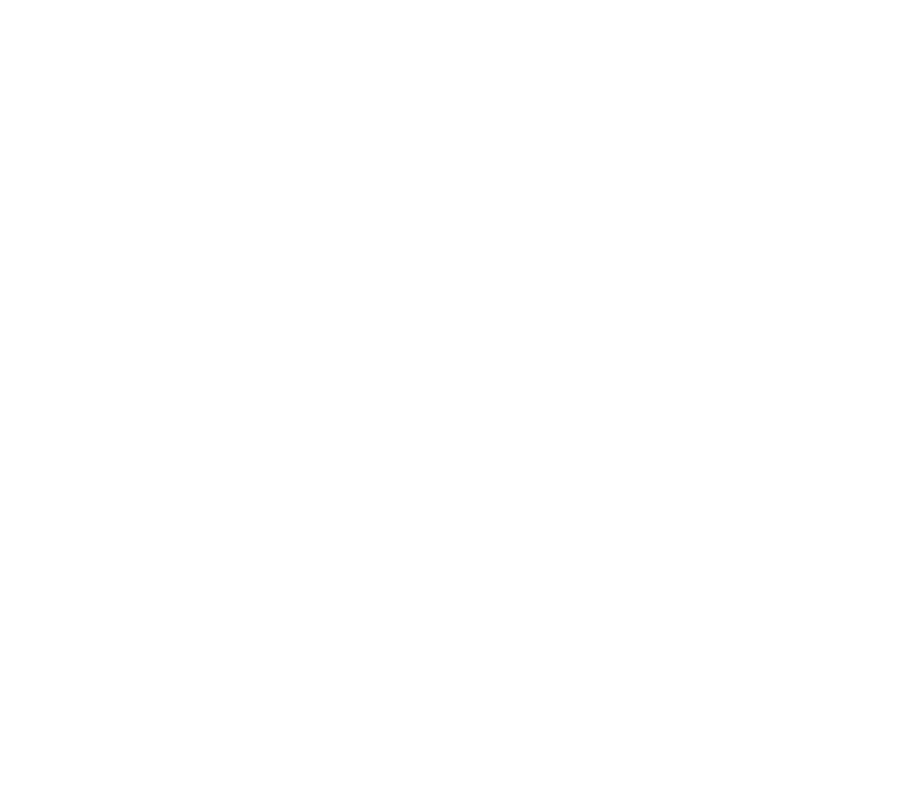
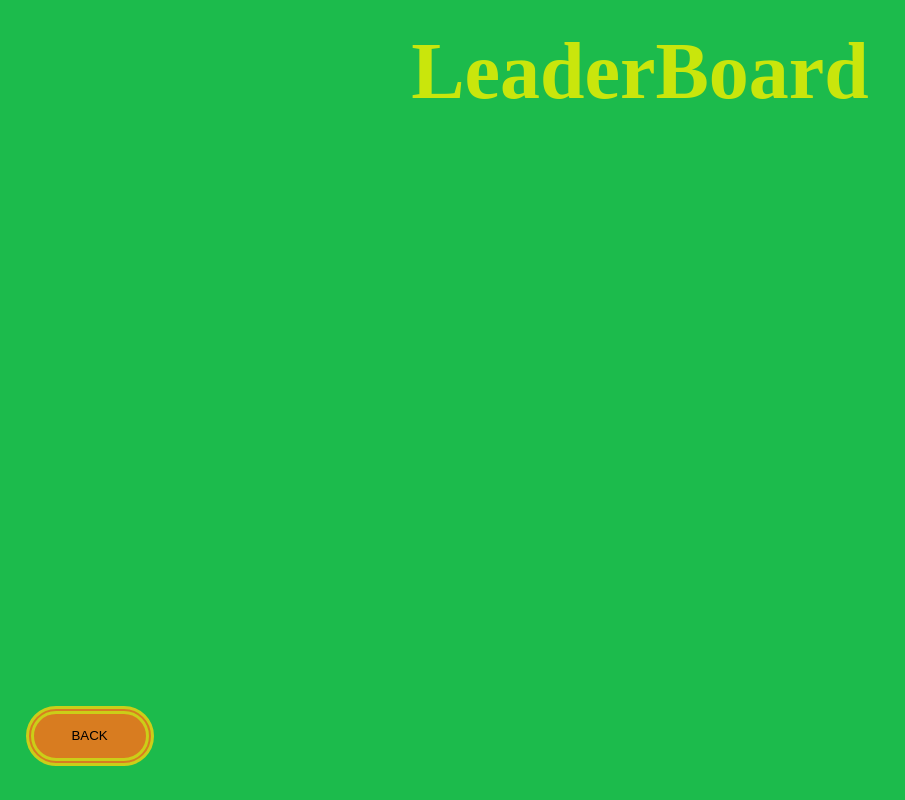
Before and after one commit to TheCowCompany/MyWebsite, a plain HTML site: page LeaderBoard.html in a window 1280 px wide. Shown: the whole page, without its empty margins (0-905 px from the left). Drawn offline with Linux system fonts and the light colour scheme.

Commit message:
added back button to all pages

```diff
--- a/LeaderBoard.html
+++ b/LeaderBoard.html
@@ -0,0 +1,20 @@
+<!doctype html>
+<html>
+    <head>
+        <link rel="stylesheet" href="css/main.css">
+        <script src="js/idk.js"></script>
+        <title>Turtle Game</title>
+
+        <style>
+            #backButton {
+                width: 10%;
+                position: absolute;
+                top: 85%;
+            }
+        </style>
+    </head>
+    <body>
+        <h1>LeaderBoard</h1>
+        <button type="button" id="backButton" onclick="loadHTMLFile('index.html')">BACK</button>
+    </body>
+</html>
--- a/css/main.css
+++ b/css/main.css
@@ -36,6 +36,7 @@ button {
 
 #backButton {
     width: 10%;
+    position: absolute;
 }
 
 #muteButton {
```
Also changed, not shown: Rules.html (+20 -0 lines), TurtleGame.html (+0 -8 lines), index.html (+2 -2 lines).
